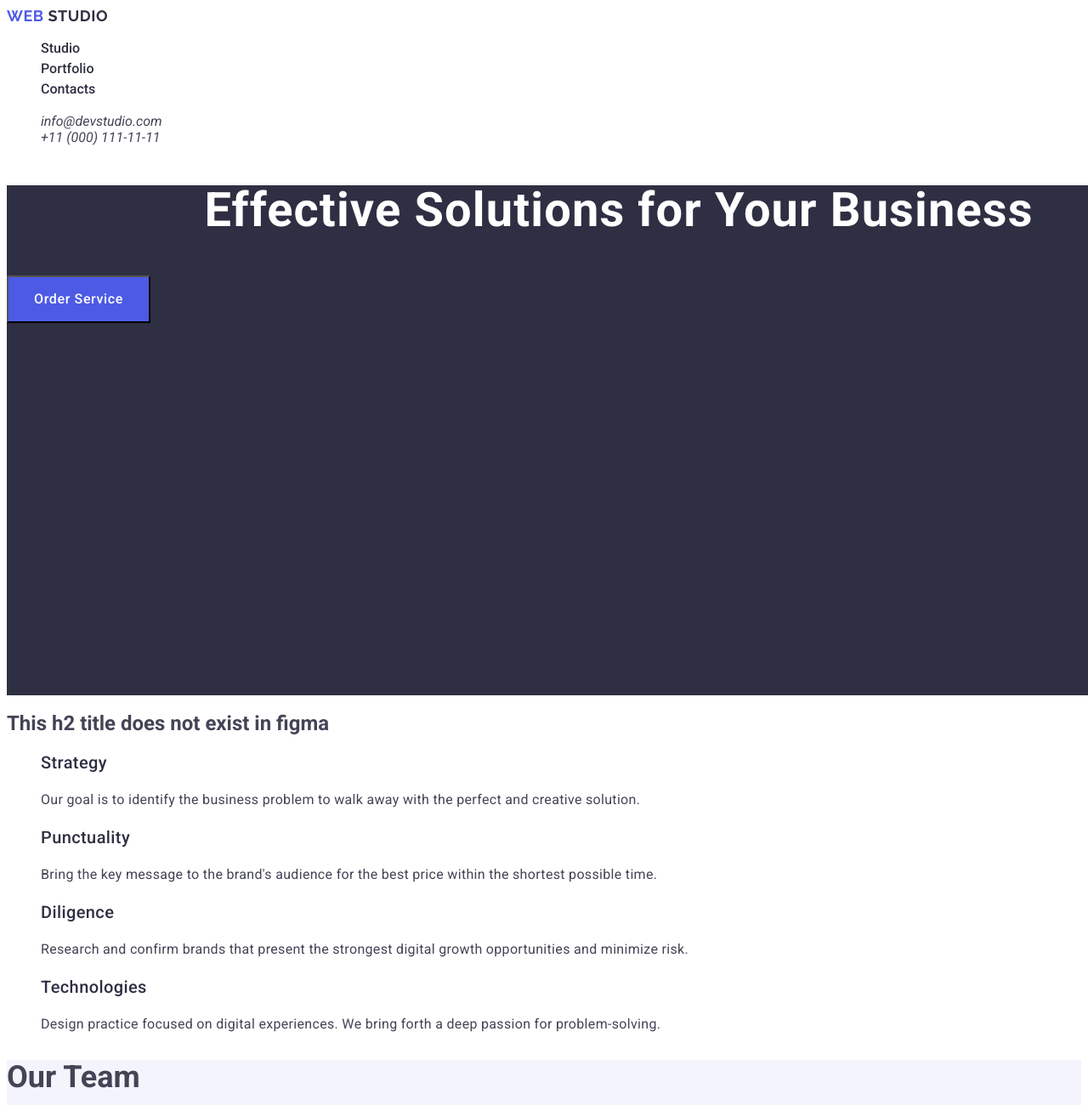
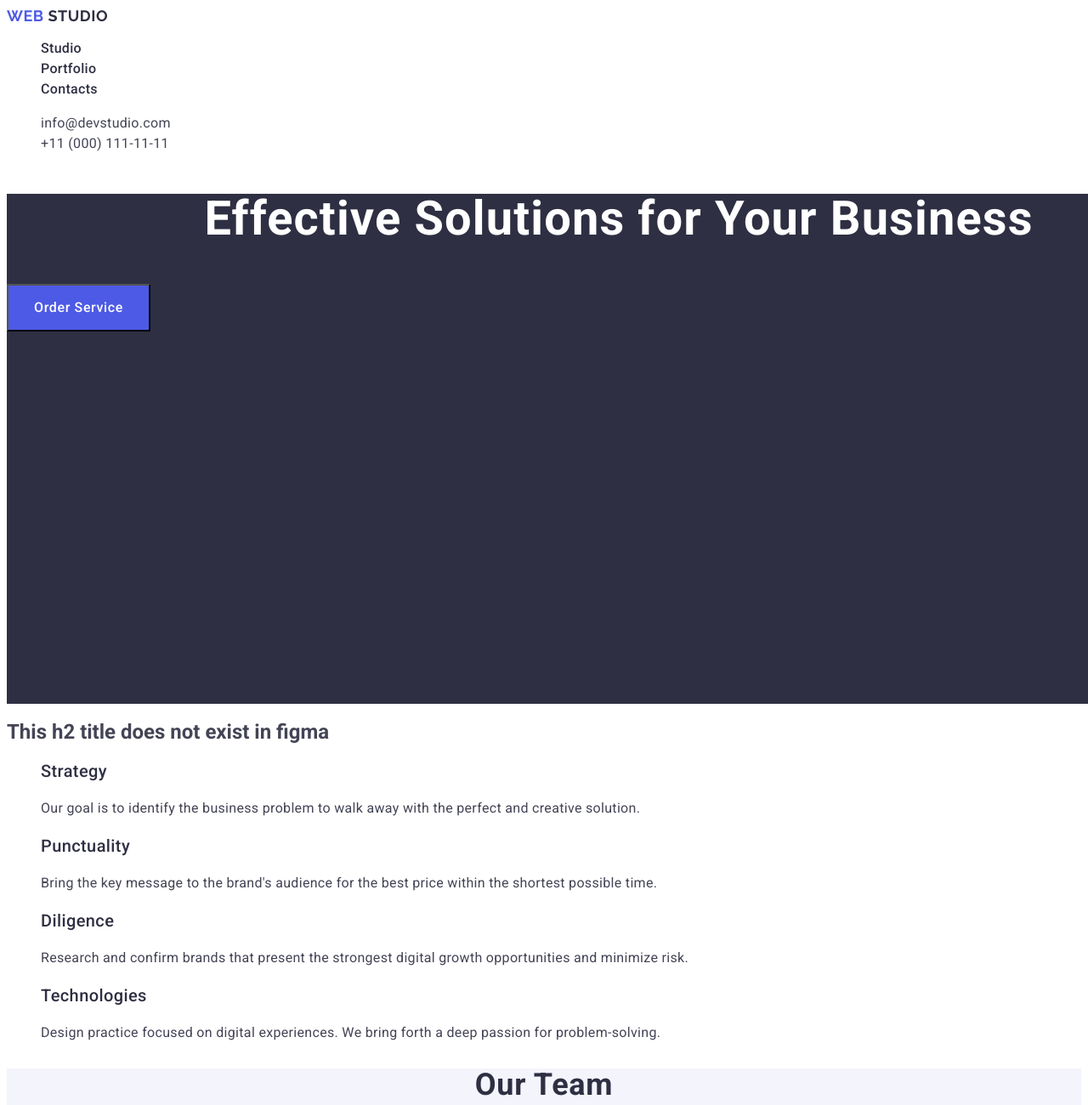
Before and after one commit to osmnr/goit-markup-hw-02, a plain HTML site: page index.html in a window 1280 px wide. Shown: the top 1300 px of the page at 85% size. Drawn offline with Linux system fonts and the light colour scheme.

Commit message:
updated
updated

```diff
--- a/css/styles.css
+++ b/css/styles.css
@@ -36,9 +36,19 @@ body {
 .navigation-listItem-links {
   text-decoration: none;
   color: #2e2f42;
+  letter-spacing: 0.02em;
+
 }
 
-.navigation-addresses {
+navigation-listItem-links:hover{
+  color: #404bbf;
+}
+
+navigation-listItem-links:focus{
+  color: #404bbf;
+}
+
+.nav-addresses {
   font-size: 16px;
   line-height: 24px;
   font-style: normal;
@@ -47,7 +57,26 @@ body {
 
 .nav-address-listItems {
   list-style-type: none;
+  line-height: 1.5;
+  letter-spacing: 0.02em;
 }
+
+.nav-address-mail:hover{
+  color: #404bbf;
+}
+
+.nav-address-mail:focus{
+  color: #404bbf;
+}
+
+.nav-address-phone:hover{
+  color: #404bbf;
+}
+
+.nav-address-phone:focus{
+  color: #404bbf;
+}
+
 
 .nav-address-mail {
   text-decoration: none;
@@ -119,6 +148,8 @@ body {
 
 .ourteam-listItems{
   list-style-type: none;
+  background-color: #FFFFFF;
+
 }
 
 .porfolio-listItems{
@@ -132,7 +163,11 @@ body {
 .our-team-title {
   font-weight: 700;
   font-size: 36px;
-  line-height: 40px;
+  line-height: 1.11;
+  text-align: center;
+  letter-spacing: 0.02em;
+  text-transform: capitalize;
+  color: #2e2f42;
 }
 
 .associate-names {
@@ -140,12 +175,14 @@ body {
   font-size: 20px;
   line-height: 24px;
   color: #2e2f42;
+  letter-spacing: 0.02em;
 }
 
 .associate-positions {
   font-weight: 400;
   font-size: 16px;
   line-height: 24px;
+  letter-spacing: 0.02em;
 }
 
 .portfolio-section {
--- a/index.html
+++ b/index.html
@@ -19,13 +19,13 @@
         </a>
         <ul class="navigation-pages-list">
           <li class="navigation-pages-listItem">
-            <a class="navigation-listItem-links" href="">Studio</a>
+            <a class="navigation-listItem-links" href="./index.html">Studio</a>
           </li>
           <li class="navigation-pages-listItem">
-            <a class="navigation-listItem-links" href="">Portfolio</a>
+            <a class="navigation-listItem-links" href="./index.html">Portfolio</a>
           </li>
           <li class="navigation-pages-listItem">
-            <a class="navigation-listItem-links" href="">Contacts</a>
+            <a class="navigation-listItem-links" href="./index.html">Contacts</a>
           </li>
         </ul>
       </nav>
```
